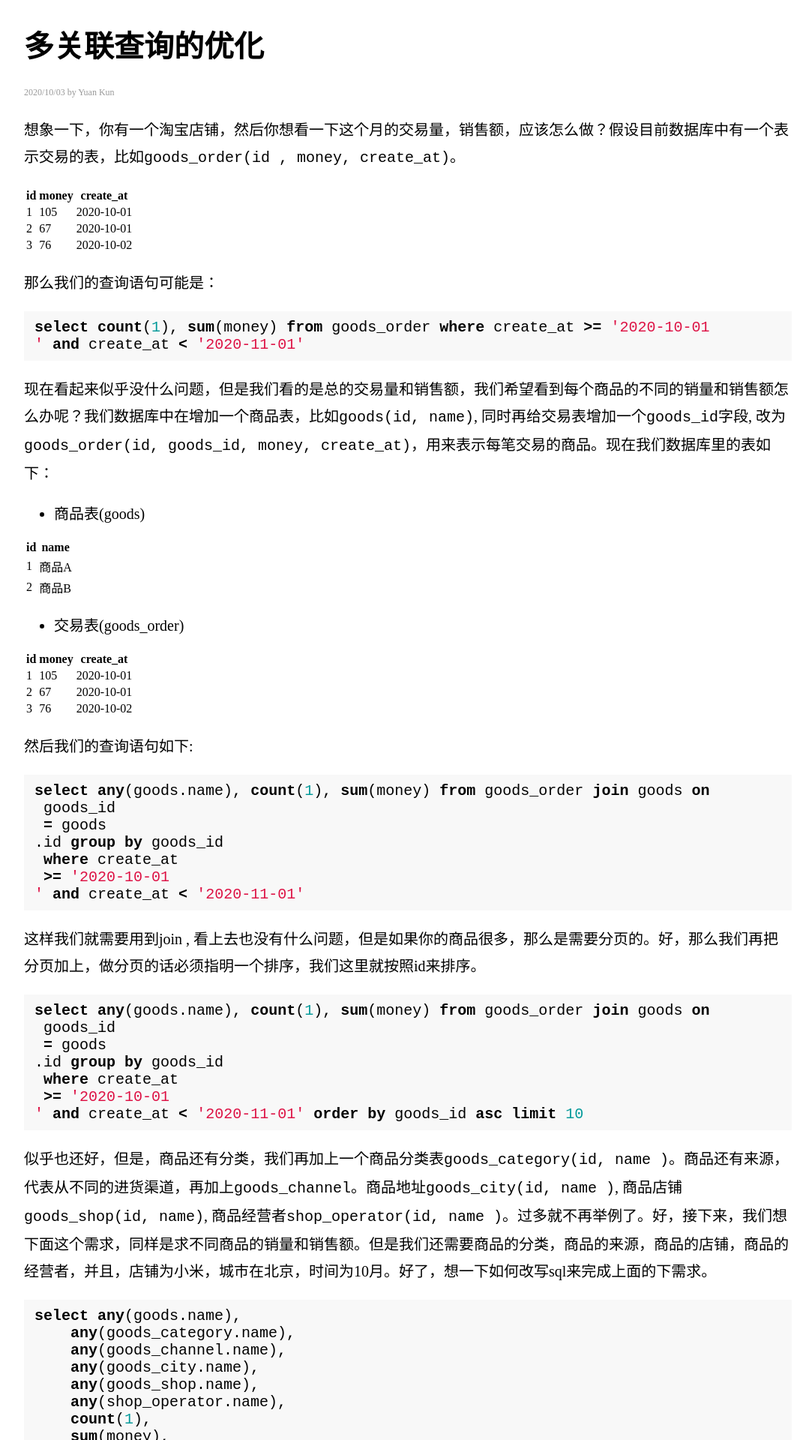
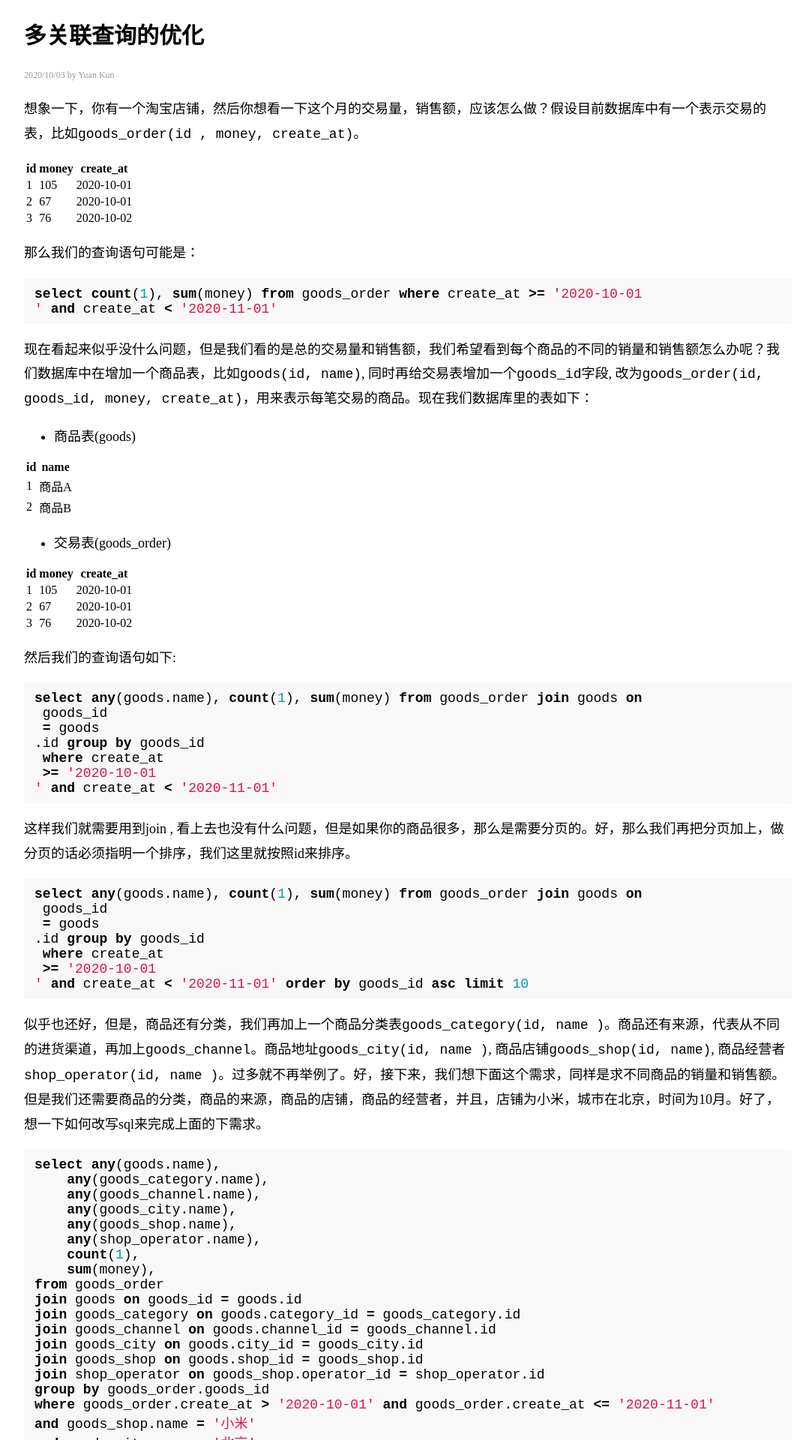
Before and after one commit to RogerYK/rogeryk.github.io, a Jekyll site: the page built from _posts/query/2020-10-3-query-optimize.md, in a window 1280 px wide. Shown: the top 1920 px of the page at 75% size, without its empty margins (96-1179 px from the left). Built offline with Jekyll 4.4.1, drawn with Linux system fonts in a browser that asks for light colours.

Commit message:
adjust style

```diff
--- a/css/base.scss
+++ b/css/base.scss
@@ -5,7 +5,7 @@ html, body {
   margin: 0;
   padding: 0;
   height: 100%;
-  font-size: 20px;
+  font-size: 18px;
 }
 
 header {
@@ -69,7 +69,7 @@ article {
 
   .title {
     border-bottom: none;
-    font-size: 40px;
+    font-size: 30px;
     margin-bottom: 20px;
   }
 
```
